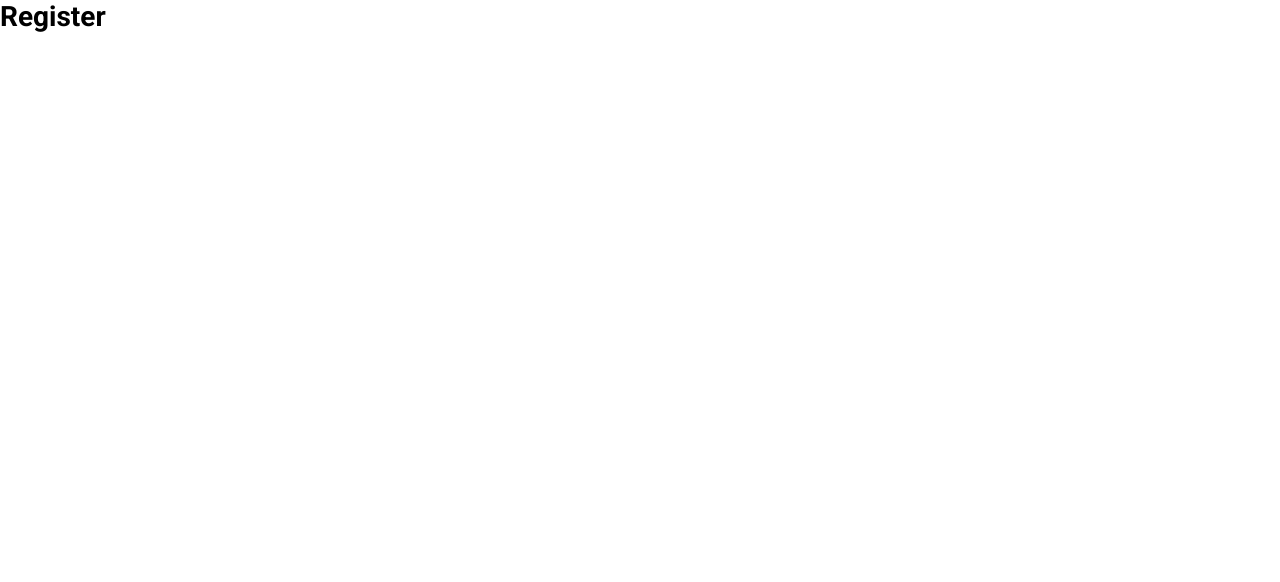
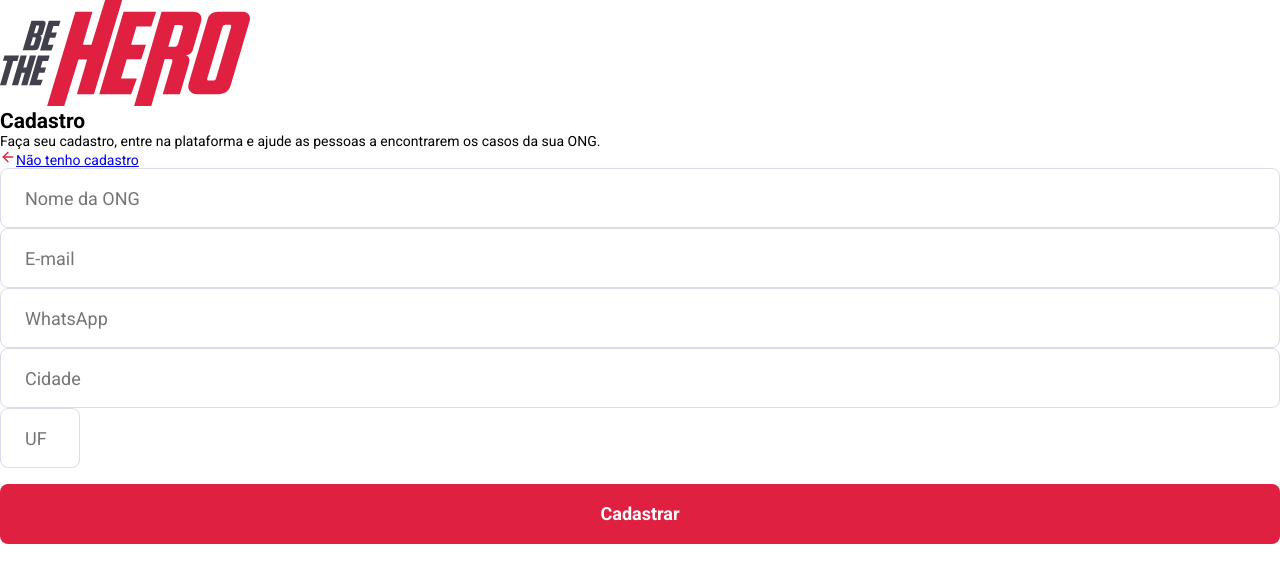
Before and after one commit to rubensbatista98/semana-omnistack-11, a React (Create React App) app in the folder frontend/: page /register in a window 1280 px wide. Shown: the top 582 px of the page. Built offline with nearby package versions, Linux system fonts and the light colour scheme.

Commit message:
Criada a estrutura HTML da pagina Register

```diff
--- a/frontend/src/pages/Register/index.js
+++ b/frontend/src/pages/Register/index.js
@@ -1,7 +1,45 @@
 import React from "react";
+import { Link } from "react-router-dom";
+import { FiArrowLeft } from "react-icons/fi";
+
+import logoImage from "../../assets/logo.svg";
 
 const Register = () => {
-  return <h1>Register</h1>;
+  return (
+    <div className="register-container">
+      <div className="content">
+        <section className="section-info">
+          <img src={logoImage} alt="Be The Hero" />
+
+          <h1>Cadastro</h1>
+          <p>
+            Faça seu cadastro, entre na plataforma e ajude as pessoas a
+            encontrarem os casos da sua ONG.
+          </p>
+
+          <Link to="/register">
+            <FiArrowLeft size="16" color="#e02041" />
+            Não tenho cadastro
+          </Link>
+        </section>
+
+        <form>
+          <input type="text" placeholder="Nome da ONG" />
+          <input type="email" placeholder="E-mail" />
+          <input type="text" placeholder="WhatsApp" />
+
+          <div className="input-group">
+            <input type="text" placeholder="Cidade" />
+            <input type="text" placeholder="UF" style={{ width: 80 }} />
+          </div>
+
+          <button type="submit" className="button">
+            Cadastrar
+          </button>
+        </form>
+      </div>
+    </div>
+  );
 };
 
 export default Register;
```
